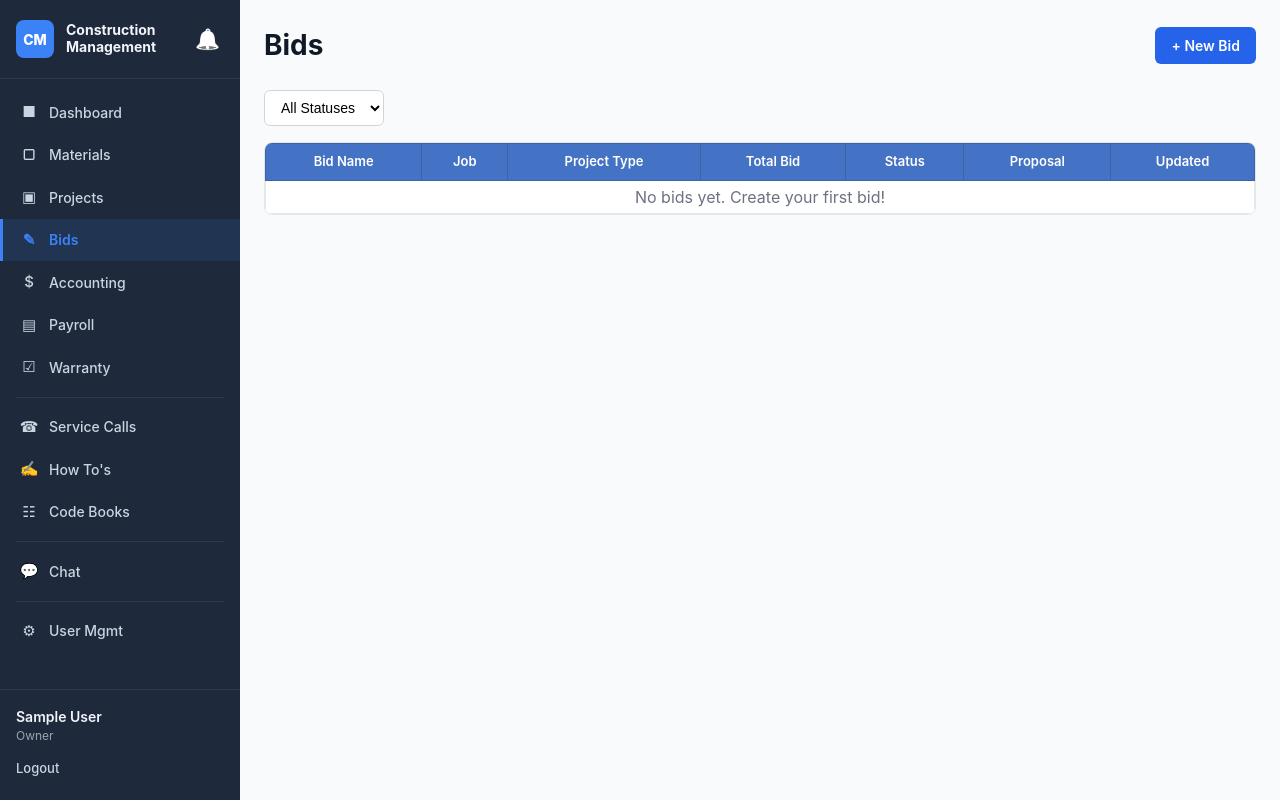
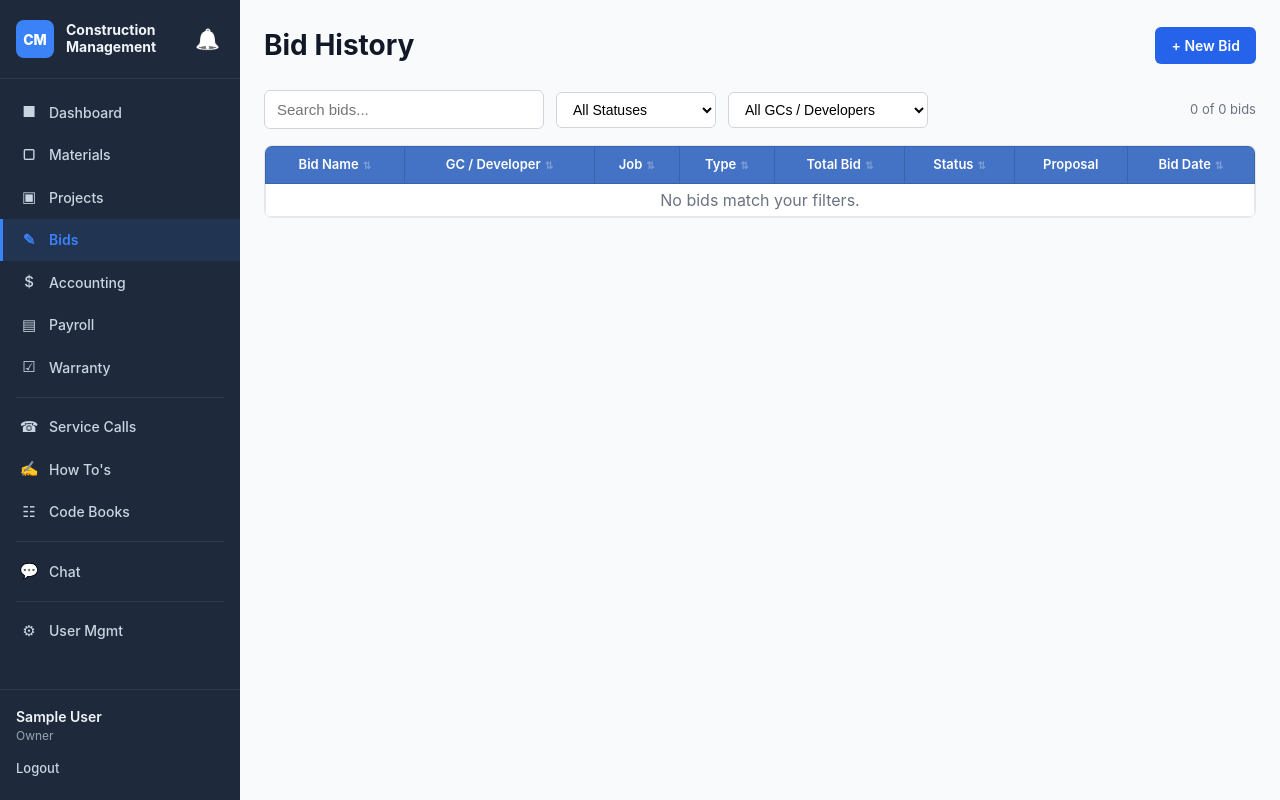
Before and after one commit to jwilson7981/job-tracker, a Flask app: page /bids in a window 1280 px wide. Run offline with Flask 3, Linux system fonts and the light colour scheme; the visitor is signed in with stand-in values (Sample User, id 1); data that the repository does not hold is empty.

Commit message:
Add bid history page with search, GC filter, and sortable columns
- Rename page title to "Bid History"
- Add search bar that filters across bid name, GC, job, type, lead, etc.
- Add GC/Developer filter dropdown (auto-populated from existing bids)
- Add GC/Developer column and Bid Date column to the table
- All columns are sortable (click header to toggle asc/desc)
- Rows are clickable to navigate to the bid detail
- Shows count of filtered results (e.g., "3 of 12 bids")
- Default sort: newest bid date first

Co-Authored-By: Claude Opus 4.6 <noreply@anthropic.com>

```diff
--- a/templates/bids/list.html
+++ b/templates/bids/list.html
@@ -1,40 +1,108 @@
 {% extends "base.html" %}
-{% block title %}Bids{% endblock %}
+{% block title %}Bid History{% endblock %}
 {% block content %}
 <div class="page-header">
-    <h1>Bids</h1>
+    <h1>Bid History</h1>
     <a href="/bids/new" class="btn btn-primary">+ New Bid</a>
 </div>
-<div class="filter-bar">
-    <select id="statusFilter" onchange="filterBids()">
+<div class="filter-bar" style="display:flex;gap:12px;flex-wrap:wrap;align-items:center;">
+    <input type="text" id="searchInput" class="form-input" placeholder="Search bids..." oninput="filterBids()" style="max-width:280px;">
+    <select id="statusFilter" class="form-select" onchange="filterBids()" style="max-width:160px;">
         <option value="">All Statuses</option>
         <option value="Draft">Draft</option>
         <option value="Submitted">Submitted</option>
         <option value="Accepted">Accepted</option>
         <option value="Rejected">Rejected</option>
     </select>
+    <select id="gcFilter" class="form-select" onchange="filterBids()" style="max-width:200px;">
+        <option value="">All GCs / Developers</option>
+    </select>
+    <span id="bidCount" style="font-size:13px;color:var(--gray-500);margin-left:auto;"></span>
 </div>
 <div class="module-table-wrapper">
     <table class="data-table">
         <thead><tr>
-            <th>Bid Name</th><th>Job</th><th>Project Type</th><th>Total Bid</th><th>Status</th><th>Proposal</th><th>Updated</th>
+            <th class="sortable" data-col="bid_name">Bid Name</th>
+            <th class="sortable" data-col="contracting_gc">GC / Developer</th>
+            <th class="sortable" data-col="job_name">Job</th>
+            <th class="sortable" data-col="project_type">Type</th>
+            <th class="sortable" data-col="total_bid">Total Bid</th>
+            <th class="sortable" data-col="status">Status</th>
+            <th>Proposal</th>
+            <th class="sortable active-sort" data-col="bid_date">Bid Date</th>
         </tr></thead>
-        <tbody id="bidsBody"><tr><td colspan="6" class="loading">Loading...</td></tr></tbody>
+        <tbody id="bidsBody"><tr><td colspan="8" class="loading">Loading...</td></tr></tbody>
     </table>
 </div>
+<style>
+    th.sortable { cursor: pointer; user-select: none; position: relative; }
+    th.sortable:hover { color: var(--blue-primary); }
+    th.sortable::after { content: '⇅'; font-size: 10px; margin-left: 4px; opacity: 0.3; }
+    th.sortable.sort-asc::after { content: '↑'; opacity: 0.8; }
+    th.sortable.sort-desc::after { content: '↓'; opacity: 0.8; }
+</style>
 <script>
 let allBids = [];
+let currentSort = { col: 'bid_date', dir: 'desc' };
 
 async function loadBids() {
     const res = await fetch('/api/bids');
     allBids = await res.json();
-    renderBids(allBids);
+
+    // Populate GC filter dropdown with unique GCs
+    const gcs = [...new Set(allBids.map(b => b.contracting_gc).filter(Boolean))].sort();
+    const gcSel = document.getElementById('gcFilter');
+    gcs.forEach(gc => {
+        const opt = document.createElement('option');
+        opt.value = gc;
+        opt.textContent = gc;
+        gcSel.appendChild(opt);
+    });
+
+    filterBids();
+}
+
+function getFiltered() {
+    const search = document.getElementById('searchInput').value.toLowerCase().trim();
+    const status = document.getElementById('statusFilter').value;
+    const gc = document.getElementById('gcFilter').value;
+
+    return allBids.filter(b => {
+        if (status && b.status !== status) return false;
+        if (gc && b.contracting_gc !== gc) return false;
+        if (search) {
+            const fields = [b.bid_name, b.contracting_gc, b.gc_attention, b.job_name,
+                            b.project_type, b.bid_number, b.lead_name, b.status].map(f => (f || '').toLowerCase());
+            if (!fields.some(f => f.includes(search))) return false;
+        }
+        return true;
+    });
+}
+
+function sortBids(bids) {
+    const col = currentSort.col;
+    const dir = currentSort.dir === 'asc' ? 1 : -1;
+    return [...bids].sort((a, b) => {
+        let va = a[col], vb = b[col];
+        if (col === 'total_bid') {
+            return ((va || 0) - (vb || 0)) * dir;
+        }
+        va = (va || '').toString().toLowerCase();
+        vb = (vb || '').toString().toLowerCase();
+        return va < vb ? -dir : va > vb ? dir : 0;
+    });
+}
+
+function filterBids() {
+    const filtered = sortBids(getFiltered());
+    document.getElementById('bidCount').textContent = `${filtered.length} of ${allBids.length} bids`;
+    renderBids(filtered);
 }
 
 function renderBids(bids) {
     const tbody = document.getElementById('bidsBody');
     if (!bids.length) {
-        tbody.innerHTML = '<tr><td colspan="7" class="empty-state">No bids yet. Create your first bid!</td></tr>';
+        tbody.innerHTML = '<tr><td colspan="8" class="empty-state">No bids match your filters.</td></tr>';
         return;
     }
     tbody.innerHTML = bids.map(b => {
@@ -42,23 +110,35 @@ function renderBids(bids) {
         const proposalCol = b.proposal_pdf
             ? `<a href="${b.proposal_pdf}" target="_blank" class="link" style="font-size:13px;">View PDF</a>`
             : `<span style="color:var(--gray-400);font-size:13px;">—</span>`;
-        return `<tr>
+        const bidDate = b.bid_date || '';
+        return `<tr onclick="window.location='/bids/${b.id}'" style="cursor:pointer;">
             <td><a href="/bids/${b.id}" class="link">${b.bid_name || 'Untitled'}</a></td>
+            <td>${b.contracting_gc || '-'}</td>
             <td>${b.job_name || '-'}</td>
             <td>${b.project_type || '-'}</td>
             <td style="text-align:right;font-weight:600;">$${(b.total_bid || 0).toLocaleString('en-US', {minimumFractionDigits:2})}</td>
             <td><span class="status-badge ${statusClass}">${b.status || 'Draft'}</span></td>
-            <td style="text-align:center;">${proposalCol}</td>
-            <td style="font-size:13px;color:var(--gray-500);">${b.updated_at || ''}</td>
+            <td style="text-align:center;" onclick="event.stopPropagation()">${proposalCol}</td>
+            <td style="font-size:13px;color:var(--gray-500);">${bidDate}</td>
         </tr>`;
     }).join('');
 }
 
-function filterBids() {
-    const status = document.getElementById('statusFilter').value;
-    const filtered = status ? allBids.filter(b => b.status === status) : allBids;
-    renderBids(filtered);
-}
+// Sortable column headers
+document.querySelectorAll('th.sortable').forEach(th => {
+    th.addEventListener('click', () => {
+        const col = th.dataset.col;
+        if (currentSort.col === col) {
+            currentSort.dir = currentSort.dir === 'asc' ? 'desc' : 'asc';
+        } else {
+            currentSort = { col, dir: 'asc' };
+        }
+        // Update header styles
+        document.querySelectorAll('th.sortable').forEach(h => h.classList.remove('sort-asc', 'sort-desc'));
+        th.classList.add(currentSort.dir === 'asc' ? 'sort-asc' : 'sort-desc');
+        filterBids();
+    });
+});
 
 document.addEventListener('DOMContentLoaded', loadBids);
 </script>
```
